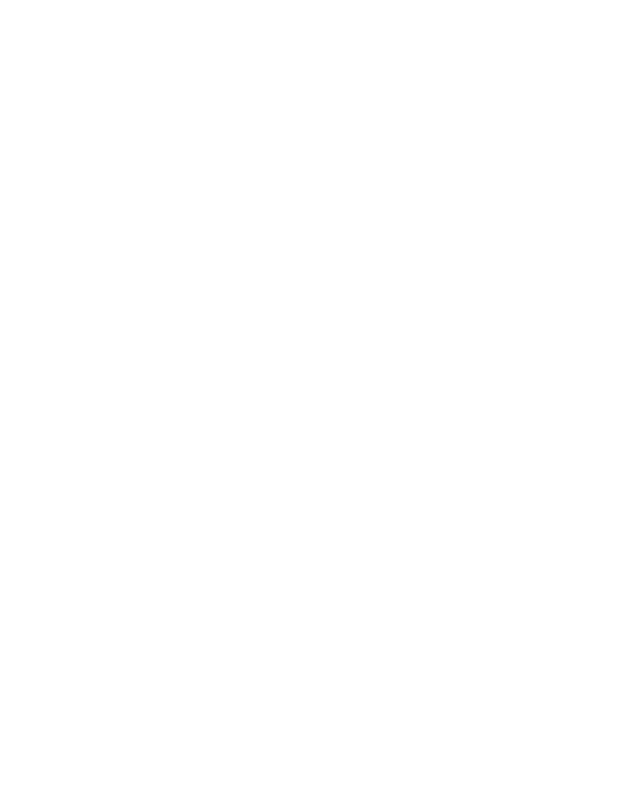
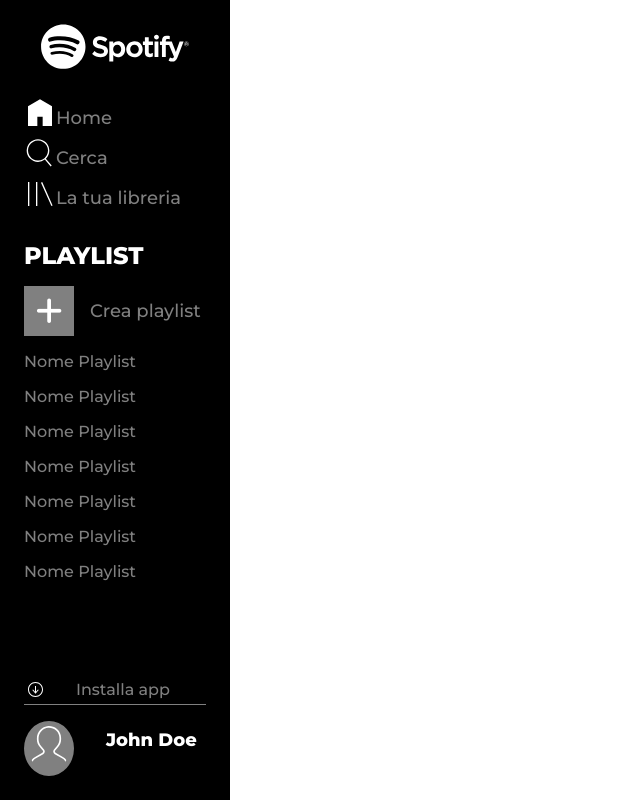
Before and after one commit to Claudio-DiGiovanni/html-css-spotifyweb, a plain HTML site: page index.html in a window 1280 px wide. Shown: the whole page, without its empty margins (0-640 px from the left). Drawn offline with Linux system fonts and the light colour scheme.

Commit message:
Add sidebar

```diff
--- a/css/style.css
+++ b/css/style.css
@@ -4,6 +4,160 @@
     box-sizing: border-box;
 }
 
+/* General */
 body{
     font-family: 'Montserrat', sans-serif;
+    font-weight: 500;
 }
+a{
+    text-decoration: none;
+    color: #808080;
+}
+
+ul{
+    list-style: none;
+}
+
+.uppercase-bold{
+    font-weight: 800;
+    text-transform: uppercase;
+}
+
+
+/* Navbar */
+
+.navbar-small{
+    background-color: black;
+    width: 4rem;
+    height: 100vh;
+    display: flex;
+    justify-content: space-between;
+    flex-direction: column;
+}
+
+.navbar-small .icon{
+    padding: 1rem;
+    cursor: pointer;
+}
+
+.navbar-small .nav-bottom{
+    padding: 1rem;
+}
+
+.navbar-small .nav-bottom a img{
+    width: 80%;
+    margin: 3rem auto;
+    display: block;
+}
+
+.navbar-small .nav-bottom .user{
+    border-radius: 50%;
+    background-color: #808080;
+    padding: .4rem;
+    width: 3rem;
+    aspect-ratio: 1 / 1;
+    margin: 0 -.5rem 2rem;
+    cursor: pointer;
+}
+
+.navbar-big{
+    background-color: black;
+    width: 230px;
+    padding: 1.5rem;
+    color: #808080;
+    display: none;
+    flex-direction: column;
+    justify-content: space-between;
+    height: 100vh;
+}
+
+.navbar-big .logo{
+    padding: 0 1rem 1.5rem;
+}
+
+.navbar-big .options img{
+    width: 2rem;
+    vertical-align: bottom;
+}
+
+.navbar-big .options span{
+    font-size: 18px;
+    font-weight: 500;
+}
+
+.navbar-big .options li{
+    margin: 0 0 .5rem;
+}
+
+.navbar-big h2{
+    margin-top: 2rem;
+    color: white;
+}
+
+.navbar-big .new-playlist-btn {
+    display: flex;
+    align-items: center;
+    gap: 1rem;
+    margin: 1rem 0;
+    cursor: pointer;
+    font-size: 18px;
+}
+
+.navbar-big .new-playlist-btn .plus{
+    display: block;
+    background-color: #808080;
+    width: 50px;
+    aspect-ratio: 1 / 1;
+    color: white;
+}
+
+.navbar-big .new-playlist-btn .plus i{
+    position: relative;
+    top: 50%;
+    left: 50%;
+    transform: translate(-50%, -50%);
+    font-size: 30px;
+}
+
+.navbar-big .playlist li{
+    margin: 1rem 0;
+}
+
+.navbar-big .install{
+    display: flex;
+}
+
+.navbar-big .install img{
+    width: 20px;
+    margin-right: 2rem;
+}
+
+.navbar-big .user{
+    display: flex;
+    align-items: center;
+    border-top: 1px solid #808080;
+}
+
+.navbar-big .user img{
+    width: 50px;
+    border-radius: 50%;
+    padding: .3rem;
+    background-color: #808080;
+    margin: 1rem 2rem 0 0;
+}
+
+.navbar-big .user .name{
+    color: white;
+    font-size: 18px;
+    font-weight: 800;
+}
+
+@media (min-width: 639px) {
+    .navbar-big{
+        display: flex;
+    }
+
+    .navbar-small{
+        display: none;
+    }
+}
--- a/index.html
+++ b/index.html
@@ -20,6 +20,67 @@
 
 </head>
 <body>
+    <div class="navbar-small">
+        <div class="nav-top">
+            <div class="icon">
+                <img src="img/logo-small.svg" alt="logo">
+            </div>
+            <div class="icon">
+                <img src="img/home.svg" alt="home">
+            </div>
+            <div class="icon">
+                <img src="img/search.svg" alt="search">
+            </div>
+            <div class="icon">
+                <img src="img/libreria.svg" alt="">
+            </div>
+        </div>
+        <div class="nav-bottom">
+            <a href="https://open.spotify.com/" class="download"><img src="img/download.svg" alt="user"></i></a>
+            <div class="user">
+                <img src="img/profile.svg" alt="user">
+            </div>
+        </div>
+    </div>
 
+    <div class="navbar-big">
+        <div class="nav-top">
+            <div class="logo">
+                <img src="img/logo.svg">
+            </div>
+            <ul class="options">
+                <li class="home"><a href="#"><img src="img/home.svg" alt=""><span>Home</span></a></li>
+                <li class="search"><a href="#"><img src="img/search.svg" alt=""><span>Cerca</span></a></li>
+                <li class="libray"><a href="#"><img src="img/libreria.svg" alt=""><span>La tua libreria</span></a></li>
+            </ul>
+            <h2 class="uppercase-bold">playlist</h2>
+            <div class="new-playlist-btn">
+                <div class="plus"><i class="fa-solid fa-plus"></i></div>
+                Crea playlist
+            </div>
+            <ul class="playlist">
+                <li><a href="#">Nome Playlist</a></li>
+                <li><a href="#">Nome Playlist</a></li>
+                <li><a href="#">Nome Playlist</a></li>
+                <li><a href="#">Nome Playlist</a></li>
+                <li><a href="#">Nome Playlist</a></li>
+                <li><a href="#">Nome Playlist</a></li>
+                <li><a href="#">Nome Playlist</a></li>
+            </ul>
+        </div>
+        <div class="nav-bottom">
+            <div class="install">
+                <a href="https://open.spotify.com/">
+                    <img src="img/download.svg">
+                </a>
+                <span>Installa app</span>
+            </div>
+
+            <div class="user">
+                <img src="img/profile.svg">
+                <span class="name">John Doe</span>
+            </div>
+        </div>
+    </div>
 </body>
 </html>
```
